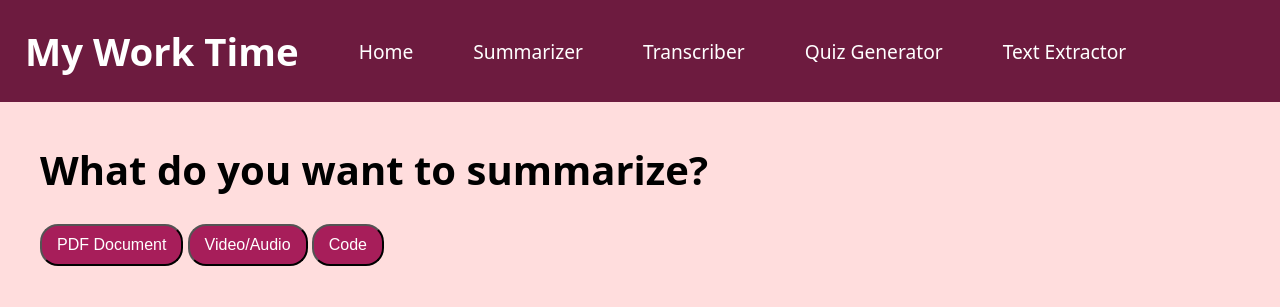
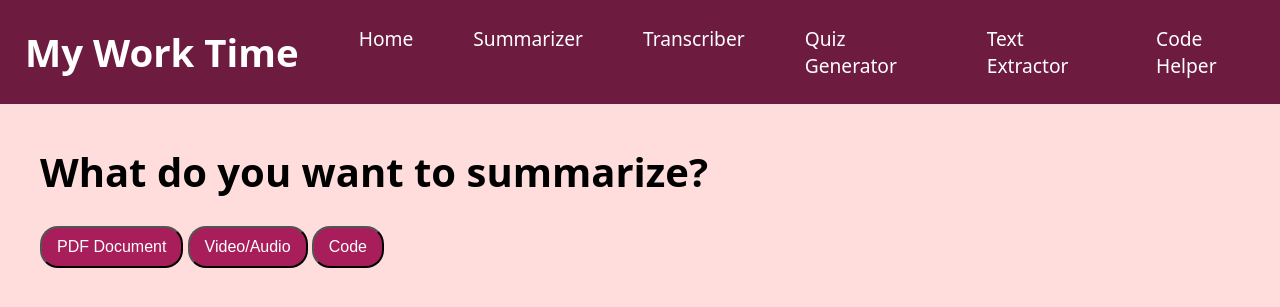
Before and after one commit to ArushKhare/My-Work-Time, a Python web app: template updated demo wip/templates/summary.html in a window 1280 px wide. Shown: the top 307 px of the page. Run offline with Jinja, Linux system fonts and the light colour scheme; the template is opened without the code that fills it, so the values that code supplies are empty.

Commit message:
Update summary.html

```diff
--- a/updated demo wip/templates/summary.html
+++ b/updated demo wip/templates/summary.html
@@ -116,6 +116,7 @@
         <a href="{{ url_for('transcribe') }}">Transcriber</a>
         <a href="{{ url_for('quiz') }}">Quiz Generator</a>
         <a href="{{ url_for('extract') }}">Text Extractor</a>
+        <a href="{{ url_for('code') }}">Code Helper</a>
       </div>
     </div>
   </div>
```
